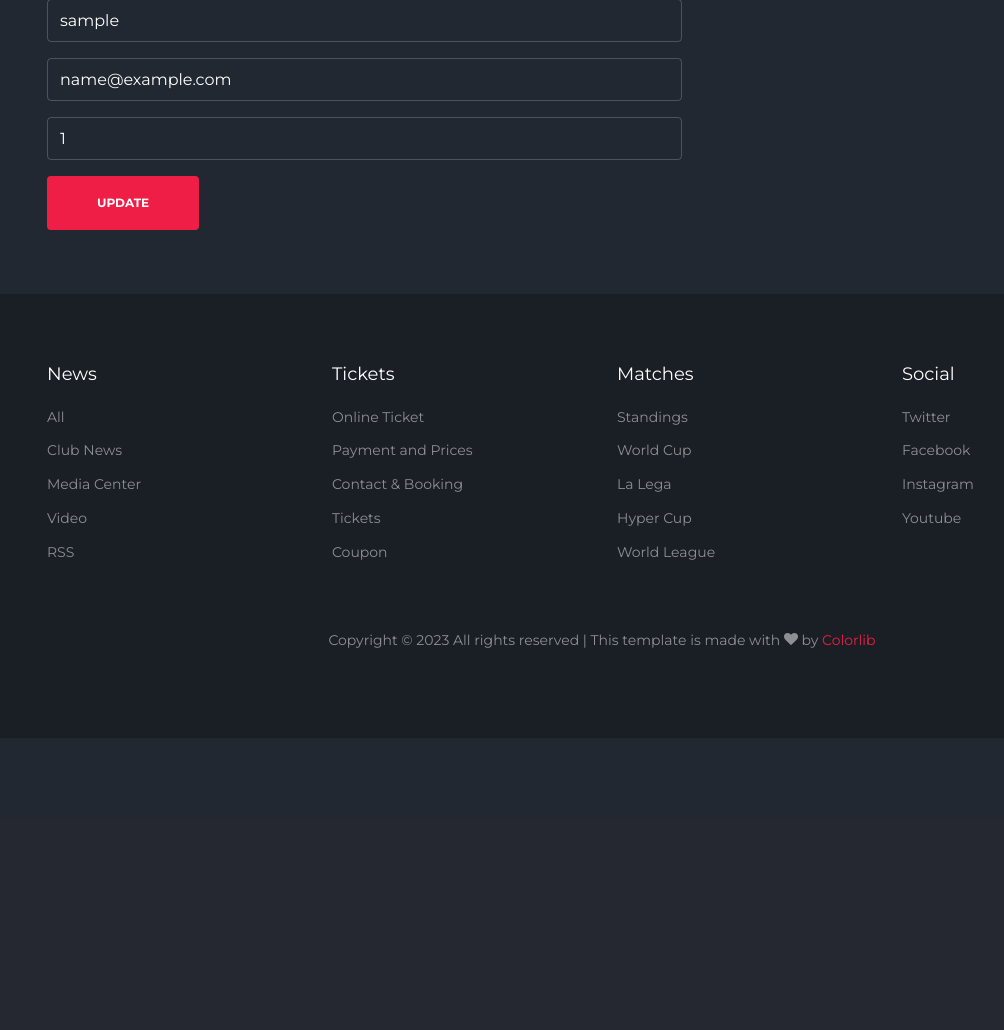
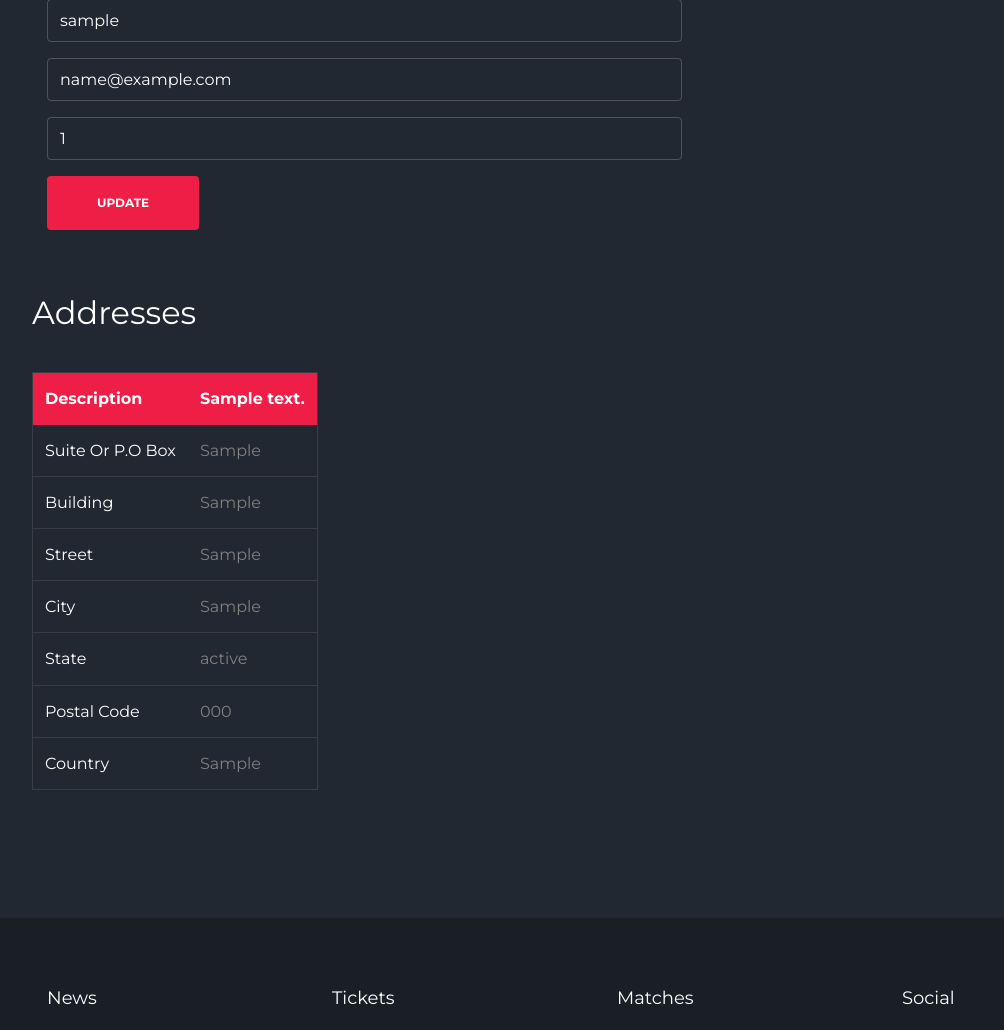
Before and after one commit to TheTahaYaseen/SoccerClub, a Django app: template club/templates/auth/settings.html in a window 1280 px wide. Shown: the part 897-1927 px from the top of the page, without its empty margins (38-1042 px from the left). Before the commit the page ends 1545 px from the top, so only its background shows below. Run offline with Django 4.2, Linux system fonts and the light colour scheme; tables that the repository leaves empty hold one stand-in row (values such as "Sample post"); the template is opened without the code that fills it: values that come from a table or form of the project are taken from there, most other values are stand-ins (such as "Sample title", 1, 10 or a date in 2020); some libraries are stand-ins or nearby versions; some web fonts are replaced.

Commit message:
Addresses UI Done

```diff
--- a/club/templates/auth/settings.html
+++ b/club/templates/auth/settings.html
@@ -6,7 +6,7 @@
     <div class="container mb-5">
         <div class="row">
           <div class="col-lg-7">
-            <p class="text-primary">{{error}}</p>
+            <p class="text-primary">{{credentials_error}}</p>
             <form method="POST">
               {% csrf_token %}
               <div class="form-group">
@@ -24,6 +24,54 @@
             </form>
           </div>
       </div>
+      <div class="row mt-5">
+          <h2>Addresses</h2>
+        </div>
+      <div class="row mt-3">
+            {% for address in addresses %}
+            <div class="widget-next-match mt-3">
+                <table class="table custom-table">
+                  <thead>
+                    <tr>
+                      <th>Description</th>
+                      <th>{{address.description}}</th>
+                    </tr>
+                  </thead>
+                  <tbody>
+                    <tr>
+                      <td><strong class="text-white">Suite Or P.O Box</strong></td>
+                      <td>{{address.suite_or_pobox}}</td>
+                    </tr>
+                   <tr>
+                      <td><strong class="text-white">Building</strong></td>
+                      <td>{{address.building}}</td>
+                    </tr>
+                   <tr>
+                      <td><strong class="text-white">Street</strong></td>
+                      <td>{{address.street}}</td>
+                    </tr>
+                   <tr>
+                      <td><strong class="text-white">City</strong></td>
+                      <td>{{address.city}}</td>
+                    </tr>
+                   <tr>
+                      <td><strong class="text-white">State</strong></td>
+                      <td>{{address.state}}</td>
+                    </tr>
+                   <tr>
+                      <td><strong class="text-white">Postal Code</strong></td>
+                      <td>{{address.postal_code}}</td>
+                    </tr>
+                   <tr>
+                      <td><strong class="text-white">Country</strong></td>
+                      <td>{{address.country}}</td>
+                    </tr>
+                  </tbody>
+                </table>
+              </div>
+              {% endfor address in addresses %}
+    </div>
+    </div>
 </div>
 
 {% endblock content %}
```
Also changed, not shown: theme/index.html (+2 -58 lines).
